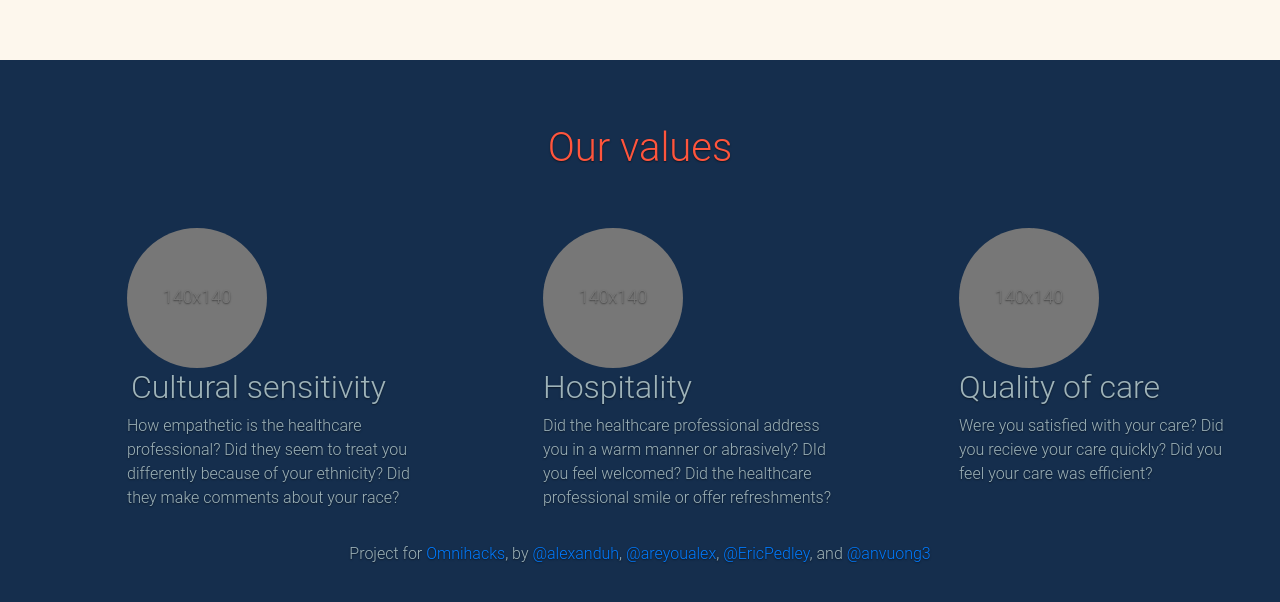
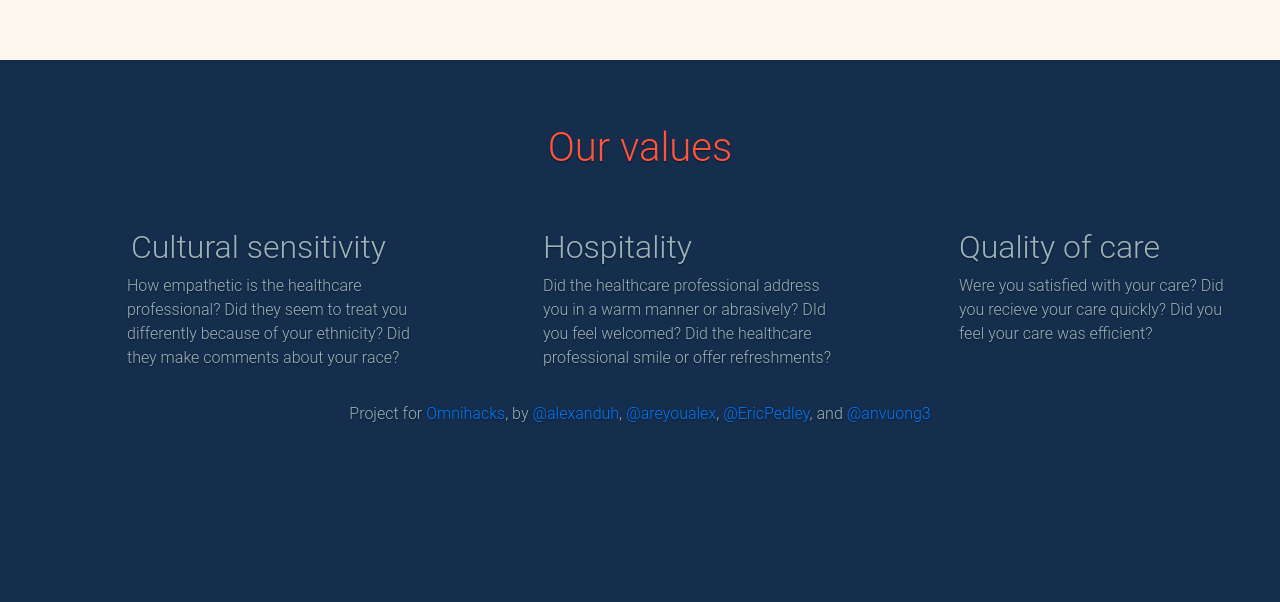
Before and after one commit to EricPedley/Yospital, a plain HTML site: page frontend/landing.html in a window 1280 px wide. Shown: the part 1035-1637 px from the top of the page. After the commit the page ends 1564 px from the top, so only its background shows below. Drawn offline with nearby package versions, Linux system fonts and the light colour scheme; no server answers; a web font is replaced by a local one.

Commit message:
removed placeholder images

```diff
--- a/frontend/landing.html
+++ b/frontend/landing.html
@@ -103,7 +103,7 @@
     <div class="row mx-auto mt-5 mb-auto animated fadeInUp">
         <div class="col px-md-5">
         <div class="col-lg ml-5">
-                <svg class="bd-placeholder-img rounded-circle" width="140" height="140" xmlns="http://www.w3.org/2000/svg" preserveAspectRatio="xMidYMid slice" focusable="false" role="img" aria-label="Placeholder: 140x140"><title>Placeholder</title><rect width="100%" height="100%" fill="#777"></rect><text x="50%" y="50%" fill="#777" dy=".3em">140x140</text></svg>
+
                 <h2 class="ml-1">
                     Cultural sensitivity
                 </h2>
@@ -114,7 +114,7 @@
         </div>
         <div class="col px-md-5">
         <div class="col-lg ml-5">
-                <svg class="bd-placeholder-img rounded-circle" width="140" height="140" xmlns="http://www.w3.org/2000/svg" preserveAspectRatio="xMidYMid slice" focusable="false" role="img" aria-label="Placeholder: 140x140"><title>Placeholder</title><rect width="100%" height="100%" fill="#777"></rect><text x="50%" y="50%" fill="#777" dy=".3em">140x140</text></svg>
+
                 <h2>
                     Hospitality
                 </h2>
@@ -125,7 +125,7 @@
         </div>
         <div class="col px-md-5">
                 <div class="col-lg ml-5">
-                        <svg class="bd-placeholder-img rounded-circle mx-auto" width="140" height="140" xmlns="http://www.w3.org/2000/svg" preserveAspectRatio="xMidYMid slice" focusable="false" role="img" aria-label="Placeholder: 140x140"><title>Placeholder</title><rect width="100%" height="100%" fill="#777"></rect><text x="50%" y="50%" fill="#777" dy=".3em">140x140</text></svg>
+
                         <h2 class="mx-auto">
                             Quality of care
                         </h2>
```
Also changed, not shown: frontend/images/CulturalSensitivity.jpg (added).
